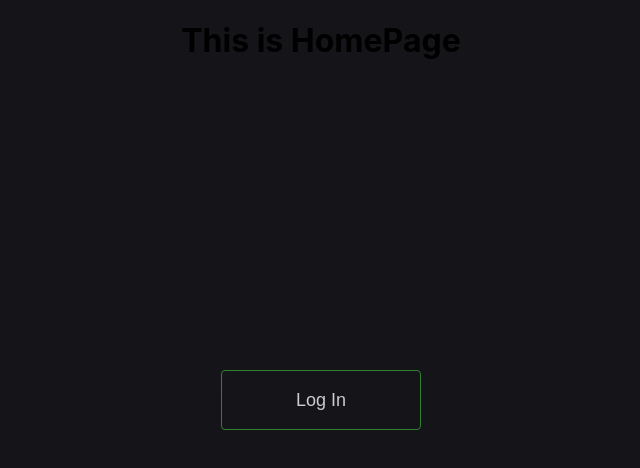
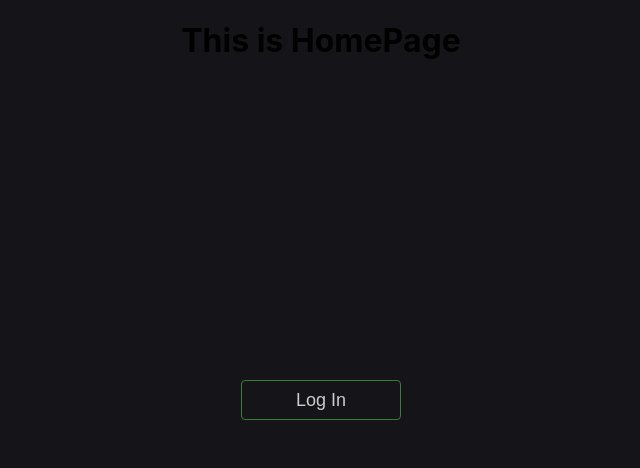
Before and after one commit to Mythireyan/E-Commerce, a React (Create React App) app: page /signin in a window 1280 px wide. Shown: the top 468 px of the page, without its empty margins (319-959 px from the left). Built offline with nearby package versions, Linux system fonts and the light colour scheme.

Commit message:
Button styling changes

```diff
--- a/src/components/Button/Button.css
+++ b/src/components/Button/Button.css
@@ -8,8 +8,8 @@ button {
 button {
   background: none;
   color: #ccc;
-  width: 200px;
-  height: 60px;
+  width: 160px;
+  height: 40px;
   border: 1px solid #338033;
   font-size: 18px;
   border-radius: 4px;
```
